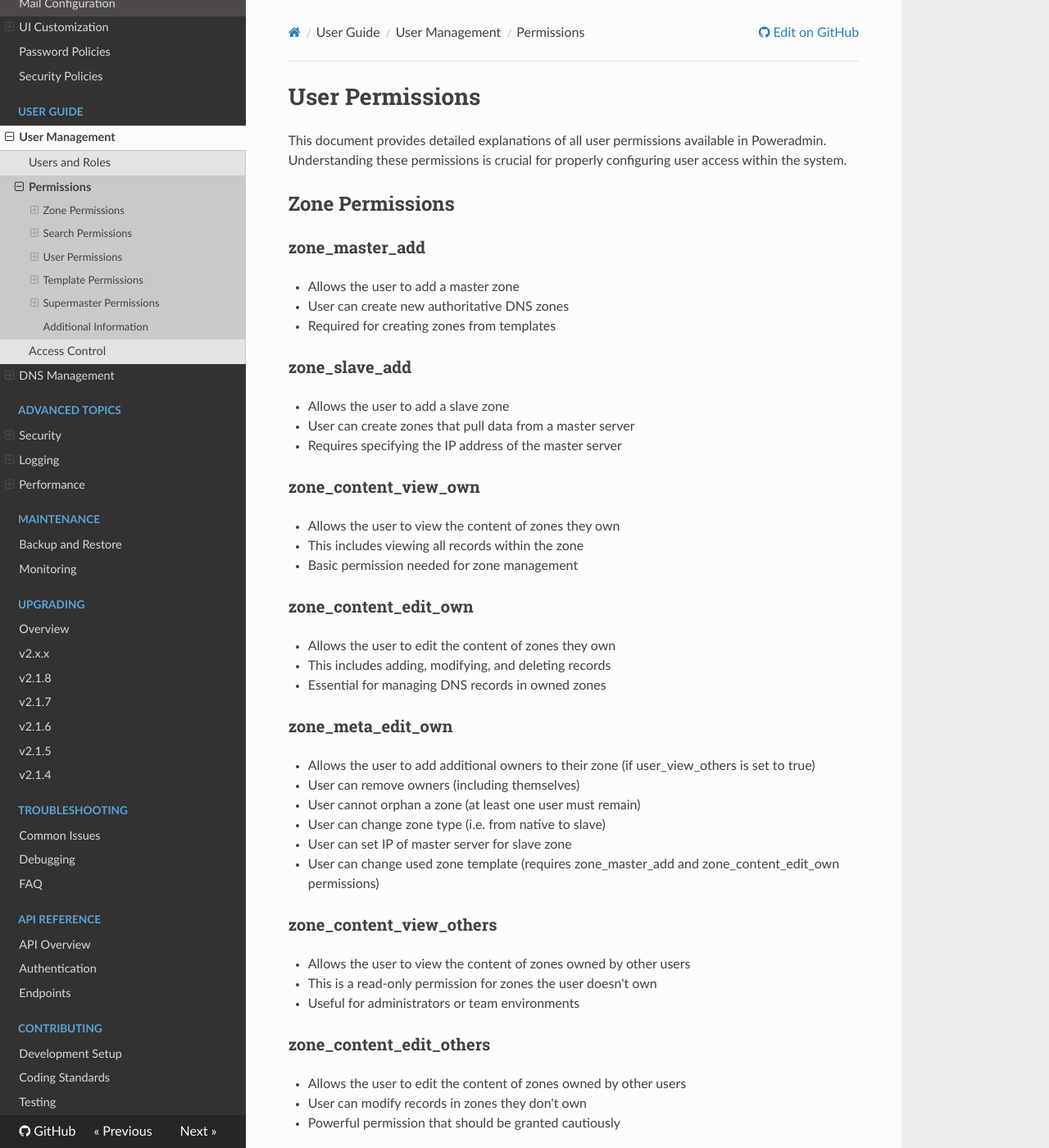
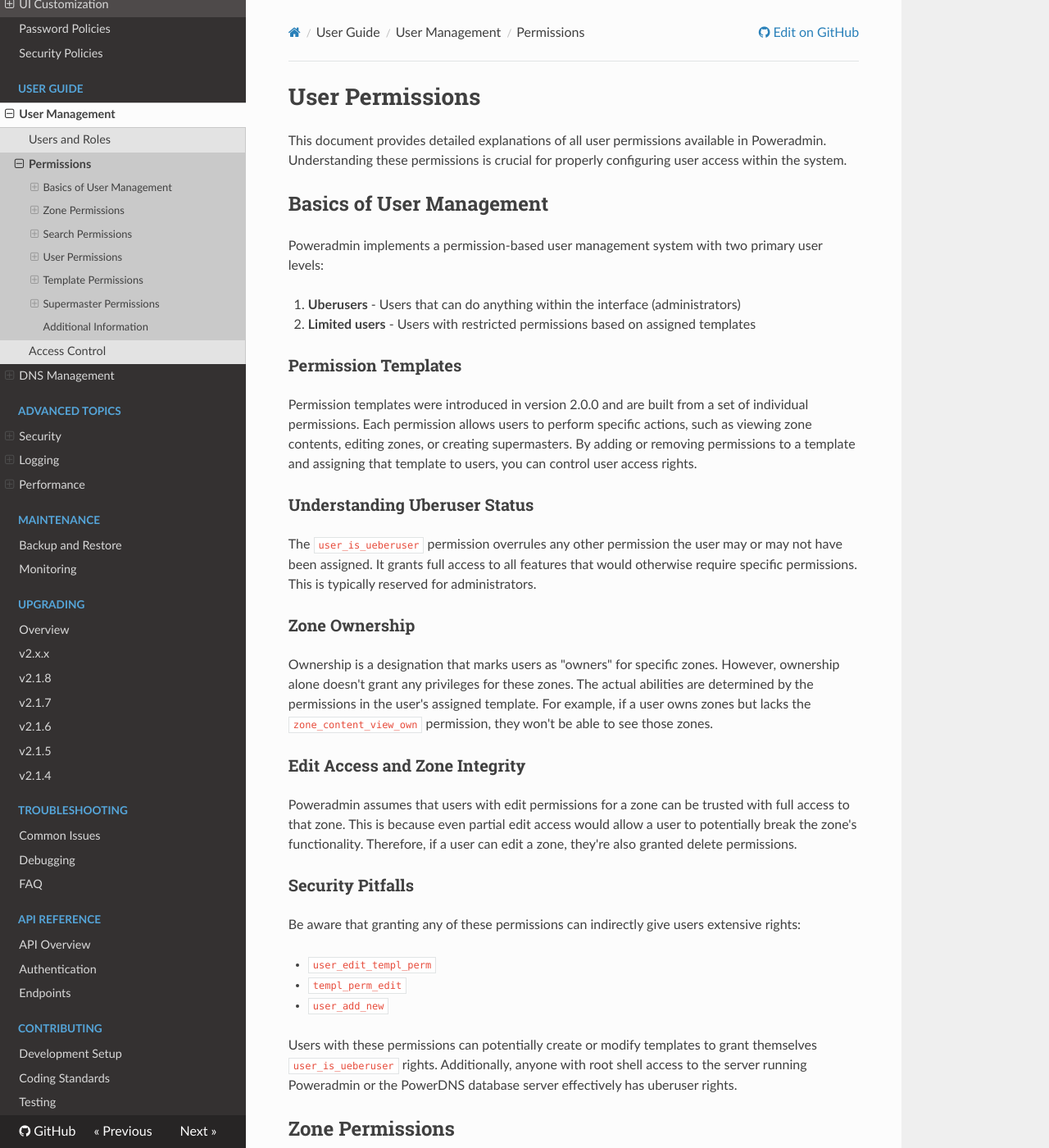
Before and after one commit to poweradmin/poweradmin-docs, an MkDocs documentation site: the page built from docs/user-guide/permissions.md, in a window 1280 px wide and 1400 px high. Shown: the whole window at 82% size. Built offline with MkDocs 1.6.1, drawn with Linux system fonts in a browser that asks for light colours; nearby versions of some CDN libraries.

Commit message:
docs: added more info on user permissions

```diff
--- a/docs/user-guide/permissions.md
+++ b/docs/user-guide/permissions.md
@@ -2,6 +2,50 @@
 
 This document provides detailed explanations of all user permissions available in Poweradmin. Understanding these
 permissions is crucial for properly configuring user access within the system.
+
+## Basics of User Management
+
+Poweradmin implements a permission-based user management system with two primary user levels:
+
+1. **Uberusers** - Users that can do anything within the interface (administrators)
+2. **Limited users** - Users with restricted permissions based on assigned templates
+
+### Permission Templates
+
+Permission templates were introduced in version 2.0.0 and are built from a set of individual permissions. Each
+permission allows users to perform specific actions, such as viewing zone contents, editing zones, or creating
+supermasters. By adding or removing permissions to a template and assigning that template to users, you can control user
+access rights.
+
+### Understanding Uberuser Status
+
+The `user_is_ueberuser` permission overrules any other permission the user may or may not have been assigned. It grants
+full access to all features that would otherwise require specific permissions. This is typically reserved for
+administrators.
+
+### Zone Ownership
+
+Ownership is a designation that marks users as "owners" for specific zones. However, ownership alone doesn't grant any
+privileges for these zones. The actual abilities are determined by the permissions in the user's assigned template. For
+example, if a user owns zones but lacks the `zone_content_view_own` permission, they won't be able to see those zones.
+
+### Edit Access and Zone Integrity
+
+Poweradmin assumes that users with edit permissions for a zone can be trusted with full access to that zone. This is
+because even partial edit access would allow a user to potentially break the zone's functionality. Therefore, if a user
+can edit a zone, they're also granted delete permissions.
+
+### Security Pitfalls
+
+Be aware that granting any of these permissions can indirectly give users extensive rights:
+
+- `user_edit_templ_perm`
+- `templ_perm_edit`
+- `user_add_new`
+
+Users with these permissions can potentially create or modify templates to grant themselves `user_is_ueberuser` rights.
+Additionally, anyone with root shell access to the server running Poweradmin or the PowerDNS database server effectively
+has uberuser rights.
 
 ## Zone Permissions
 
```
